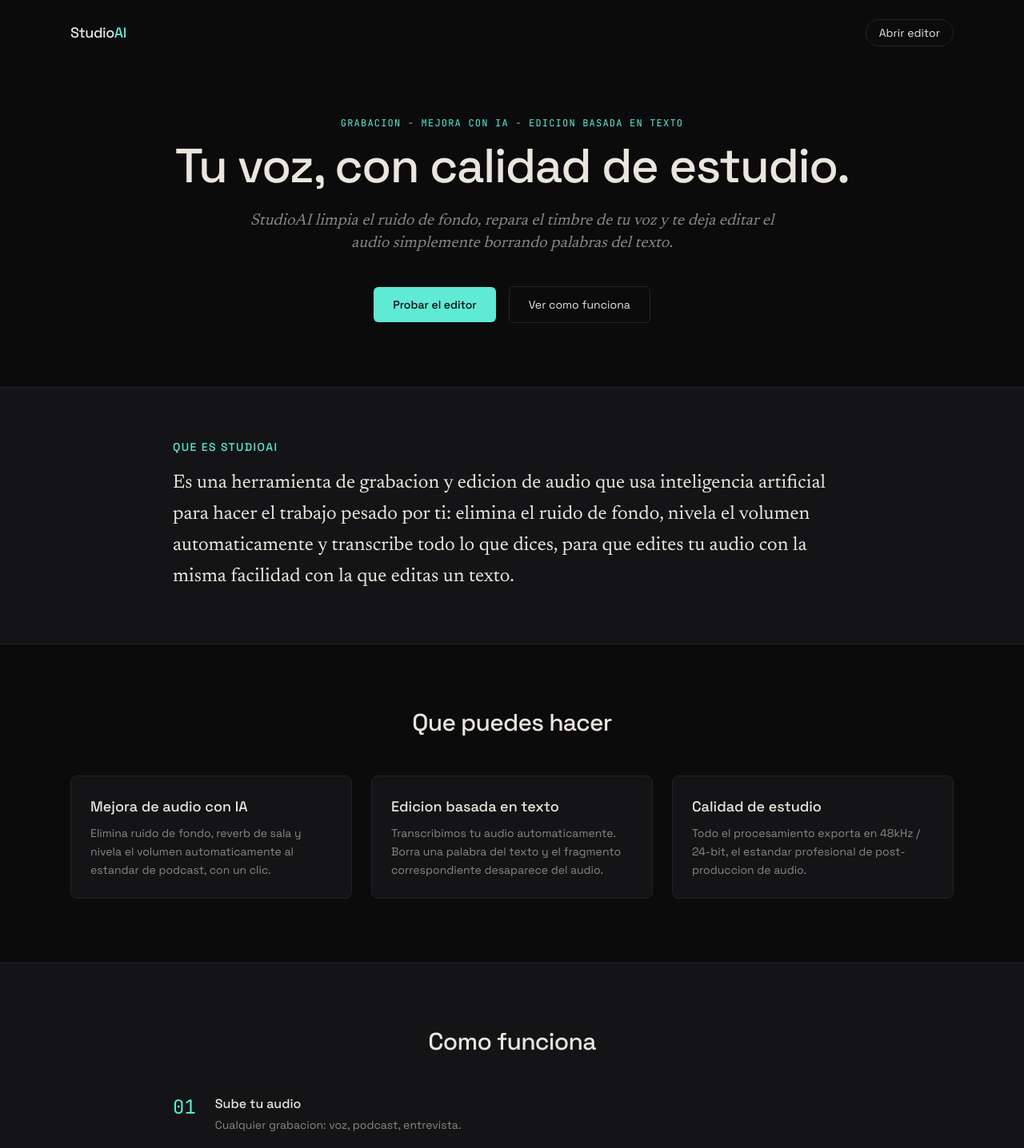
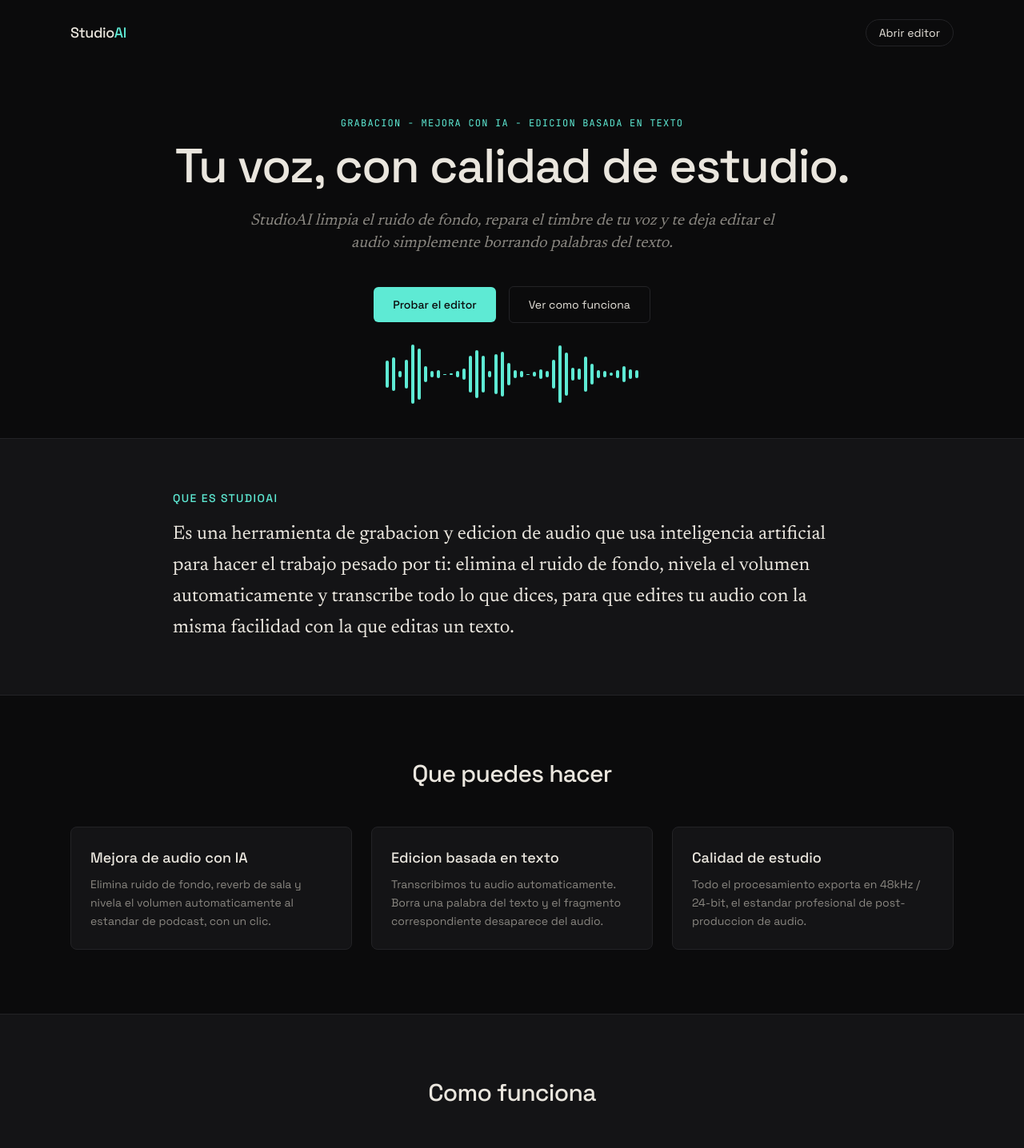
Before and after one commit to alejandrovelozvera-hash/AudioStudio, a Next.js app in the folder frontend/: page / in a window 1280 px wide. Shown: the top 1436 px of the page at 80% size. Built offline with nearby package versions, Linux system fonts and the light colour scheme.

Commit message:
Landing animado con framer-motion + optimizacion de memoria backend

```diff
--- a/frontend/app/page.tsx
+++ b/frontend/app/page.tsx
@@ -1,8 +1,10 @@
 import Link from "next/link";
+import AnimatedWaveform from "@/components/AnimatedWaveform";
+import Reveal from "@/components/Reveal";
 
 export default function LandingPage() {
   return (
-    <div className="min-h-screen">
+    <div className="min-h-screen overflow-x-hidden">
       <Nav />
       <Hero />
       <WhatIsIt />
@@ -29,17 +31,24 @@
 
 function Hero() {
   return (
-    <section className="mx-auto max-w-4xl px-6 pb-20 pt-16 text-center">
+    <section className="mx-auto max-w-4xl px-6 pb-8 pt-16 text-center">
+      <Reveal>
         <p className="mb-4 font-mono text-xs uppercase tracking-widest text-studio-signal">
           Grabacion - Mejora con IA - Edicion basada en texto
         </p>
+      </Reveal>
+      <Reveal delay={0.1}>
         <h1 className="mb-6 font-display text-5xl font-medium leading-tight tracking-tight text-studio-bone sm:text-6xl">
           Tu voz, con calidad de estudio.
         </h1>
+      </Reveal>
+      <Reveal delay={0.2}>
         <p className="mx-auto mb-10 max-w-2xl font-serif text-xl italic text-studio-dim">
           StudioAI limpia el ruido de fondo, repara el timbre de tu voz y te deja editar el audio simplemente borrando palabras del texto.
         </p>
-      <div className="flex items-center justify-center gap-4">
+      </Reveal>
+      <Reveal delay={0.3}>
+        <div className="mb-4 flex items-center justify-center gap-4">
           <Link href="/editor/demo" className="rounded-md bg-studio-signal px-6 py-3 text-sm font-medium text-studio-bg transition-opacity hover:opacity-90">
             Probar el editor
           </Link>
@@ -47,6 +56,10 @@
             Ver como funciona
           </Link>
         </div>
+      </Reveal>
+      <Reveal delay={0.4}>
+        <AnimatedWaveform />
+      </Reveal>
     </section>
   );
 }
@@ -55,12 +68,16 @@
   return (
     <section className="border-y border-studio-line bg-studio-panel">
       <div className="mx-auto max-w-4xl px-6 py-16">
+        <Reveal>
           <h2 className="mb-4 font-display text-sm font-medium uppercase tracking-widest text-studio-signal">
             Que es StudioAI
           </h2>
+        </Reveal>
+        <Reveal delay={0.1}>
           <p className="font-serif text-2xl leading-relaxed text-studio-bone">
             Es una herramienta de grabacion y edicion de audio que usa inteligencia artificial para hacer el trabajo pesado por ti: elimina el ruido de fondo, nivela el volumen automaticamente y transcribe todo lo que dices, para que edites tu audio con la misma facilidad con la que editas un texto.
           </p>
+        </Reveal>
       </div>
     </section>
   );
@@ -75,15 +92,19 @@
 function Features() {
   return (
     <section className="mx-auto max-w-6xl px-6 py-20">
+      <Reveal>
         <h2 className="mb-12 text-center font-display text-3xl font-medium tracking-tight text-studio-bone">
           Que puedes hacer
         </h2>
+      </Reveal>
       <div className="grid gap-6 sm:grid-cols-3">
-        {FEATURES.map((f) => (
-          <div key={f.title} className="rounded-lg border border-studio-line bg-studio-panel p-6 transition-colors hover:border-studio-signal/50">
+        {FEATURES.map((f, i) => (
+          <Reveal key={f.title} delay={i * 0.12}>
+            <div className="h-full rounded-lg border border-studio-line bg-studio-panel p-6 transition-colors hover:border-studio-signal/50">
               <h3 className="mb-2 font-display text-lg font-medium text-studio-bone">{f.title}</h3>
               <p className="text-sm leading-relaxed text-studio-dim">{f.description}</p>
             </div>
+          </Reveal>
         ))}
       </div>
     </section>
@@ -101,18 +122,22 @@
   return (
     <section id="como-funciona" className="border-y border-studio-line bg-studio-panel">
       <div className="mx-auto max-w-4xl px-6 py-20">
+        <Reveal>
           <h2 className="mb-12 text-center font-display text-3xl font-medium tracking-tight text-studio-bone">
             Como funciona
           </h2>
+        </Reveal>
         <div className="space-y-8">
-          {STEPS.map((s) => (
-            <div key={s.n} className="flex gap-6">
+          {STEPS.map((s, i) => (
+            <Reveal key={s.n} delay={i * 0.1}>
+              <div className="flex gap-6">
                 <span className="font-mono text-2xl text-studio-signal">{s.n}</span>
                 <div>
                   <h3 className="mb-1 font-display text-base font-medium text-studio-bone">{s.title}</h3>
                   <p className="text-sm text-studio-dim">{s.description}</p>
                 </div>
               </div>
+            </Reveal>
           ))}
         </div>
       </div>
@@ -123,6 +148,7 @@
 function FinalCta() {
   return (
     <section className="mx-auto max-w-3xl px-6 py-24 text-center">
+      <Reveal>
         <h2 className="mb-4 font-display text-3xl font-medium tracking-tight text-studio-bone">
           Empieza en segundos
         </h2>
@@ -132,6 +158,7 @@
         <Link href="/editor/demo" className="inline-block rounded-md bg-studio-signal px-8 py-3 text-sm font-medium text-studio-bg transition-opacity hover:opacity-90">
           Abrir el editor
         </Link>
+      </Reveal>
     </section>
   );
 }
--- /dev/null
+++ b/frontend/components/AnimatedWaveform.tsx
@@ -0,0 +1,28 @@
+"use client";
+
+import { motion } from "framer-motion";
+
+export default function AnimatedWaveform() {
+  const bars = Array.from({ length: 40 }, (_, i) => i);
+
+  return (
+    <div className="flex h-24 items-center justify-center gap-1">
+      {bars.map((i) => (
+        <motion.div
+          key={i}
+          className="w-1 rounded-full bg-studio-signal"
+          initial={{ height: 8 }}
+          animate={{
+            height: [8, 20 + Math.sin(i * 0.5) * 40 + 20, 8],
+          }}
+          transition={{
+            duration: 1.6 + (i % 5) * 0.15,
+            repeat: Infinity,
+            ease: "easeInOut",
+            delay: i * 0.04,
+          }}
+        />
+      ))}
+    </div>
+  );
+}
--- /dev/null
+++ b/frontend/components/Reveal.tsx
@@ -0,0 +1,23 @@
+"use client";
+
+import { motion } from "framer-motion";
+import { ReactNode } from "react";
+
+export default function Reveal({
+  children,
+  delay = 0,
+}: {
+  children: ReactNode;
+  delay?: number;
+}) {
+  return (
+    <motion.div
+      initial={{ opacity: 0, y: 24 }}
+      whileInView={{ opacity: 1, y: 0 }}
+      viewport={{ once: true, margin: "-80px" }}
+      transition={{ duration: 0.6, delay, ease: "easeOut" }}
+    >
+      {children}
+    </motion.div>
+  );
+}
--- a/frontend/package.json
+++ b/frontend/package.json
@@ -1 +1 @@
-{"name":"studioai-frontend","version":"0.1.0","private":true,"scripts":{"dev":"next dev","build":"next build","start":"next start"},"dependencies":{"next":"^15.5.20","react":"19.0.3","react-dom":"19.0.3","wavesurfer.js":"7.8.6","zustand":"5.0.1"},"devDependencies":{"@types/node":"22.5.5","@types/react":"19.0.1","@types/react-dom":"19.0.2","autoprefixer":"10.4.20","postcss":"8.5.10","tailwindcss":"3.4.12","typescript":"5.6.2"}}
+{"name":"studioai-frontend","version":"0.1.0","private":true,"scripts":{"dev":"next dev","build":"next build","start":"next start"},"dependencies":{"next":"^15.5.20","react":"19.0.3","react-dom":"19.0.3","wavesurfer.js":"7.8.6","zustand":"5.0.1","framer-motion":"11.11.17"},"devDependencies":{"@types/node":"22.5.5","@types/react":"19.0.1","@types/react-dom":"19.0.2","autoprefixer":"10.4.20","postcss":"8.5.10","tailwindcss":"3.4.12","typescript":"5.6.2"}}
```
Also changed, not shown: 2 other files (tests, documents, lock files or other folders). Lines whose indentation alone changed are shown as unchanged.
